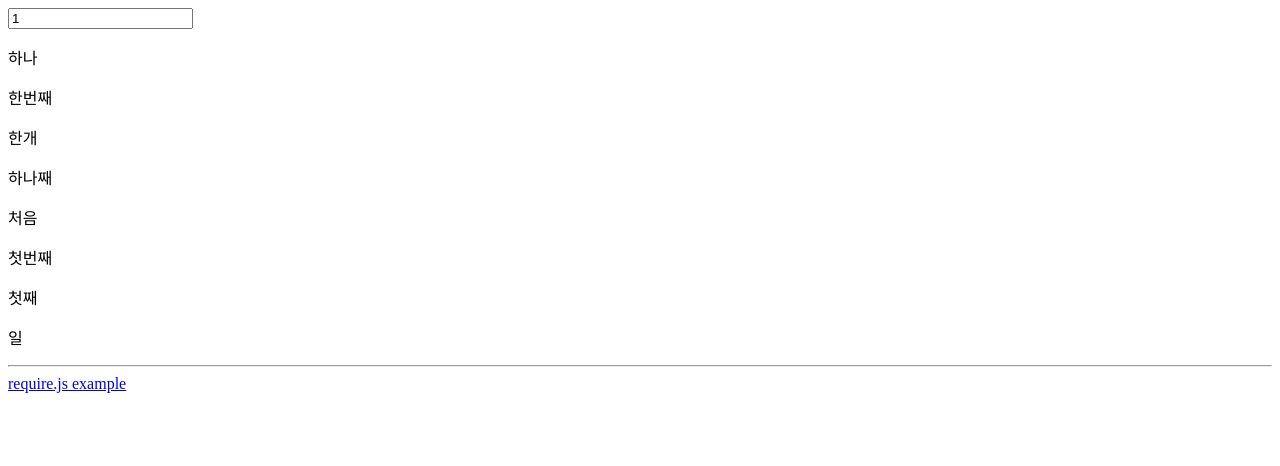
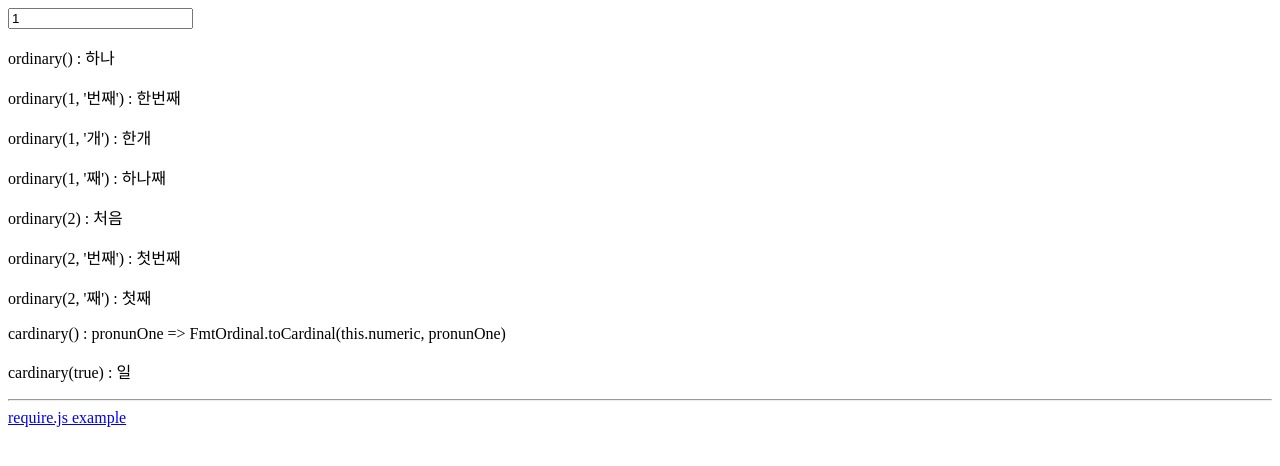
Before and after one commit to crucifyer/crucifyer.github.io, a plain HTML site: page koreanCardinalOrdinal/index.html in a window 1280 px wide. Drawn offline with nearby package versions, Linux system fonts and the light colour scheme.

Commit message:
cardinal 1 로 시작시 일 추가 여부

```diff
--- a/koreanCardinalOrdinal/index.html
+++ b/koreanCardinalOrdinal/index.html
@@ -10,14 +10,15 @@
 <body>
 <div id="container">
 	<input type="number" v-model="numeric">
-	<p>{{ordinary()}}</p>
-	<p>{{ordinary(1, '번째')}}</p>
-	<p>{{ordinary(1, '개')}}</p>
-	<p>{{ordinary(1, '째')}}</p>
-	<p>{{ordinary(2)}}</p>
-	<p>{{ordinary(2, '번째')}}</p>
-	<p>{{ordinary(2, '째')}}</p>
-	<p>{{cardinary}}</p>
+	<p>ordinary() : {{ordinary()}}</p>
+	<p>ordinary(1, '번째') : {{ordinary(1, '번째')}}</p>
+	<p>ordinary(1, '개') : {{ordinary(1, '개')}}</p>
+	<p>ordinary(1, '째') : {{ordinary(1, '째')}}</p>
+	<p>ordinary(2) : {{ordinary(2)}}</p>
+	<p>ordinary(2, '번째') : {{ordinary(2, '번째')}}</p>
+	<p>ordinary(2, '째') : {{ordinary(2, '째')}}</p>
+	<p>cardinary() : {{cardinary}}</p>
+	<p>cardinary(true) : {{cardinary(true)}}</p>
 </div>
 
 <script src="/require/xeno/fmt.ordinal.min.js"></script>
@@ -31,7 +32,7 @@
 					return (type, unit) => { return FmtOrdinal.toOrdinal(this.numeric, type, unit); };
 				},
 				cardinary() {
-					return FmtOrdinal.toCardinal(this.numeric);
+					return pronunOne => FmtOrdinal.toCardinal(this.numeric, pronunOne);
 				}
 			}
 		}).mount('#container');
--- a/require/xeno/fmt.ordinal.js
+++ b/require/xeno/fmt.ordinal.js
@@ -19,10 +19,11 @@
 		],
 		largeordinal = ['', '열', '스물', '서른', '마흔', '쉰', '예순', '일흔', '여든', '아흔'],
 		fmt = {
-			toCardinal : function(n) {
+			toCardinal : function(n, pronunOne) {
 				n += '';
 				if(n.length > 80) return '무한';
-				var r = [];
+				var r = [], cdnal = [...cardinal];
+				if(pronunOne) cdnal[0] = '일';
 				for(var i = 0; i < n.length - 1; i ++) {
 					var d = n.length - i - 1;
 					if(n[i] > '1' || (i > 0 && d % 4 == 0)) r.push(num[n[i] * 1]);
@@ -36,7 +37,7 @@
 				var t = $(this).text();
 				this.title = t;
 				$(this).text(
-					fmt.toCardinal(t)
+					fmt.toCardinal(t, $(this).data('pronunOne'))
 				);
 			},
 			toOrdinal : function(n, type, unit) {
@@ -54,10 +55,10 @@
 					type = 1;
 				}
 				if(n.length > 2) {
-					r.push(fmt.toCardinal(n.substr(0, n.length - 2) + '00'));
+					r.push(fmt.toCardinal(n.substring(0, n.length - 2) + '00'));
 				}
 				n = '0' + n;
-				n = n.substr(n.length - 2);
+				n = n.substring(n.length - 2);
 				r.push(largeordinal[n[0] * 1]);
 				r.push(
 					type == 2 && n[1] == '1' ? '첫' : ordinal[s][n[1] * 1]
```
Also changed, not shown: koreanCardinalOrdinal/requirejs.html (+2 -1 lines), require/xeno/fmt.ordinal.min.js.
